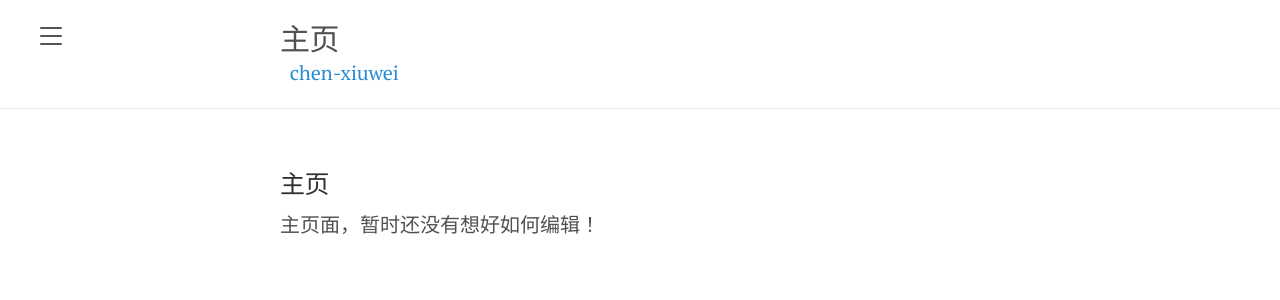
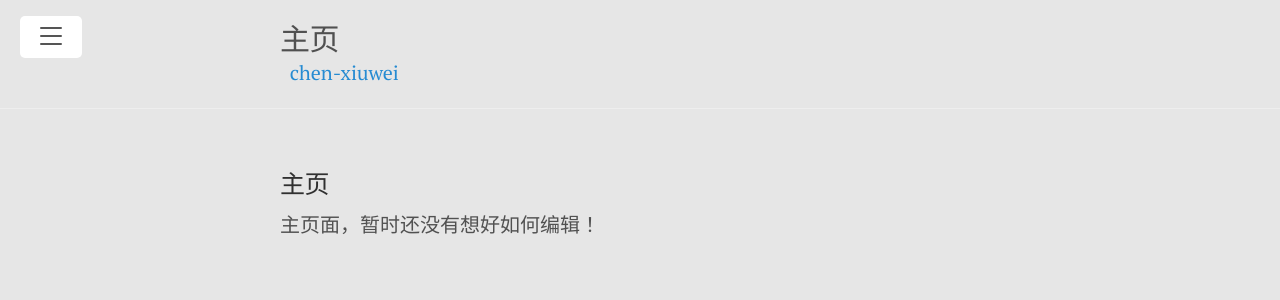
Before and after one commit to chen-xw/chen-xw.github.io, a Jekyll site: the page built from index.markdown, in a window 1280 px wide. Shown: the top 300 px of the page. Built offline with Jekyll 4.4.1, drawn with Linux system fonts in a browser that asks for light colours; comment, search, counter and statistics services are not loaded.

Commit message:
Update poole.css

```diff
--- a/public/css/poole.css
+++ b/public/css/poole.css
@@ -60,7 +60,7 @@ html {
 
 body {
   color: #515151;
-  background-color: #fff;
+  background-color: rgb(230,230,230);
   -webkit-text-size-adjust: 100%;
       -ms-text-size-adjust: 100%;
 }
```
